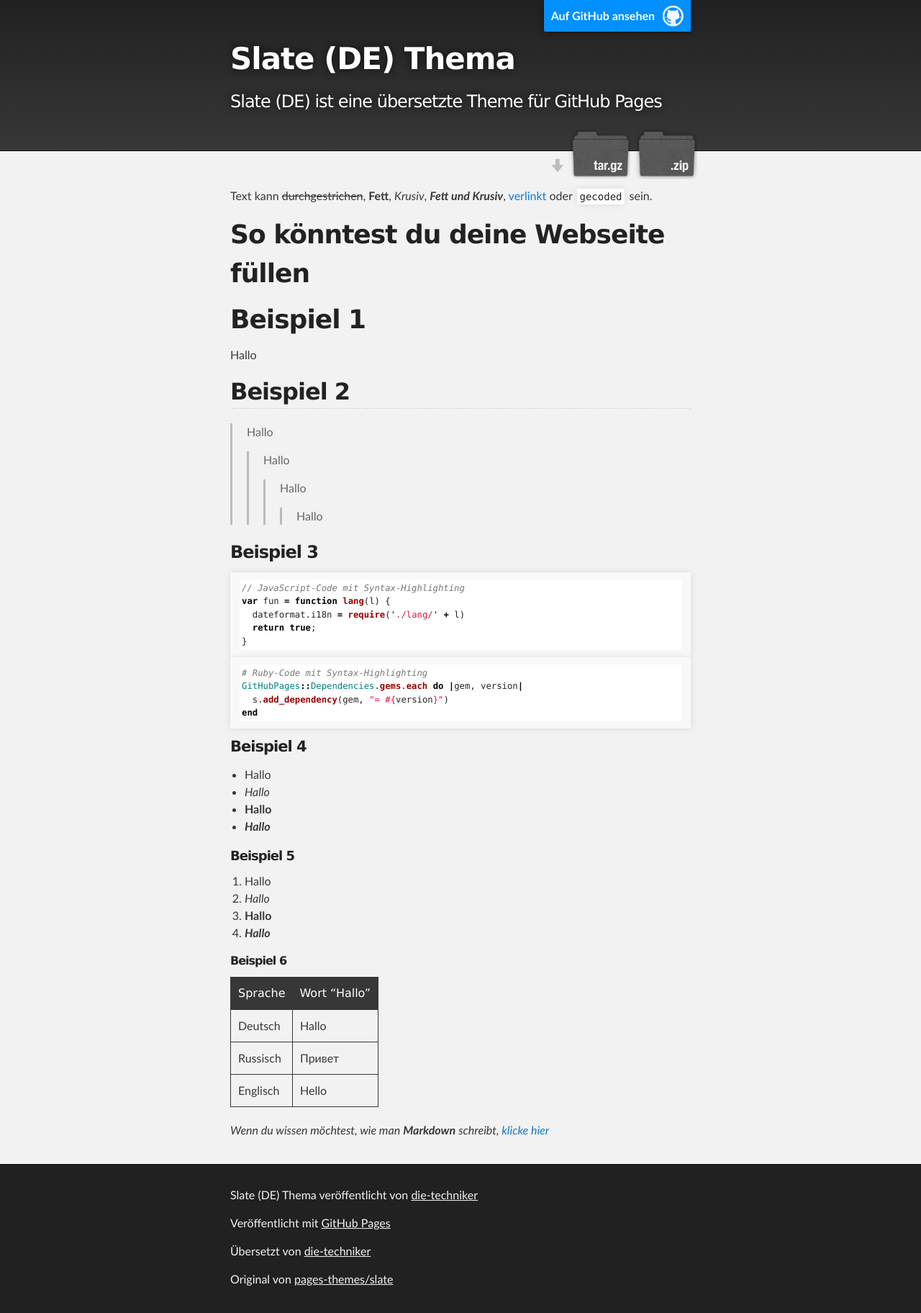
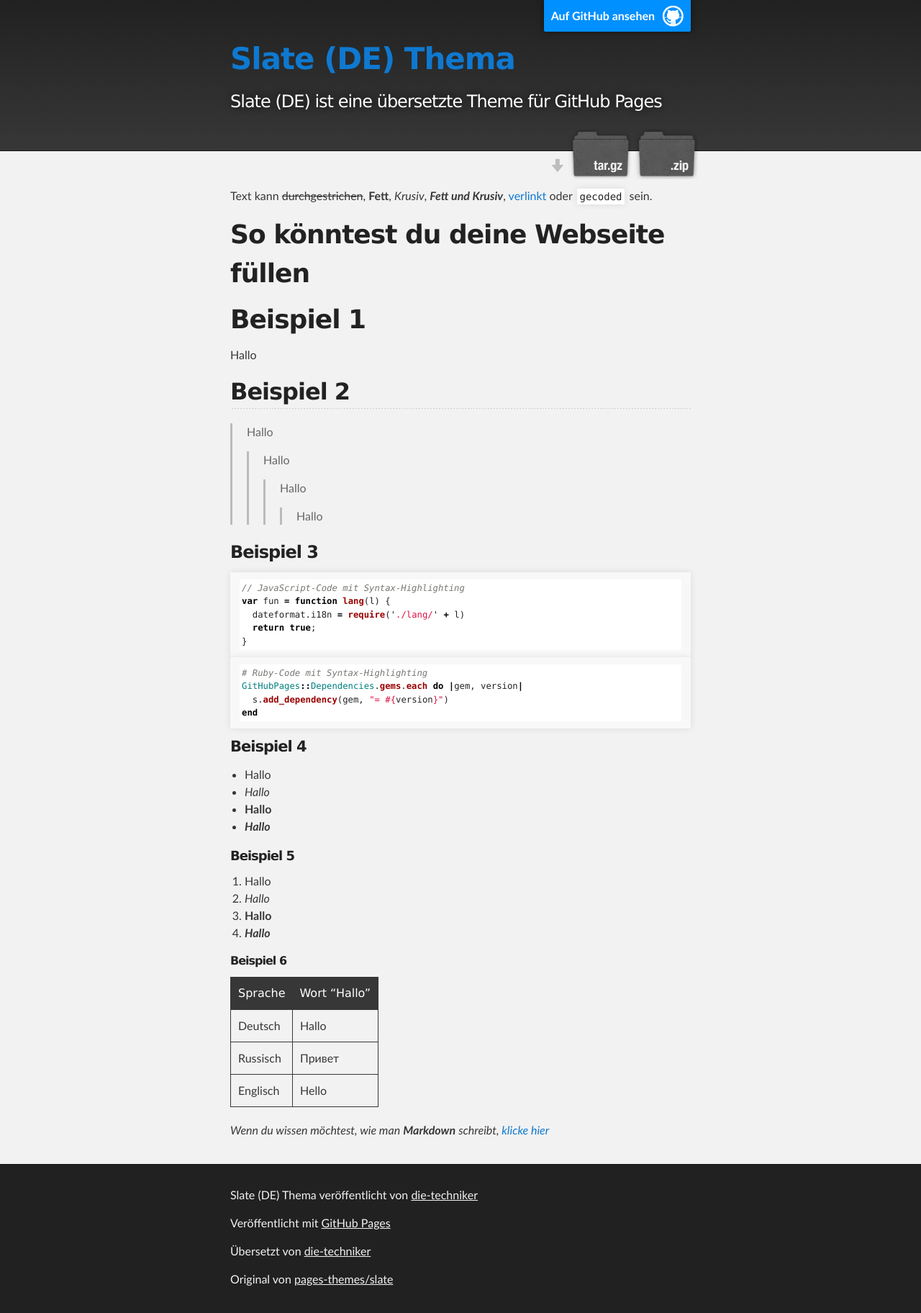
Before and after one commit to die-techniker/pages-theme-slate_de, a Jekyll site: the page built from index.md, in a window 1280 px wide. Shown: the whole page at 72% size. Built offline with Jekyll 4.4.1, drawn with Linux system fonts in a browser that asks for light colours.

Commit message:
Update project title to be a link in default layout

```diff
--- a/_layouts/default.html
+++ b/_layouts/default.html
@@ -20,7 +20,9 @@
             <a id="forkme_banner" href="{{ site.github.repository_url }}">Auf GitHub ansehen</a>
           {% endif %}
 
-          <h1 id="project_title">{{ site.title | default: site.github.repository_name }}</h1>
+          <!--<h1 id="project_title">{{ site.title | default: site.github.repository_name }}</h1>-->
+          <h1 id="project_title"><a href="{{ "/" | absolute_url }}">{{ site.title | default: site.github.repository_name }}</a></h1>
+
           <h2 id="project_tagline">{{ site.description | default: site.github.project_tagline }}</h2>
 
           {% if site.show_downloads %}
```
